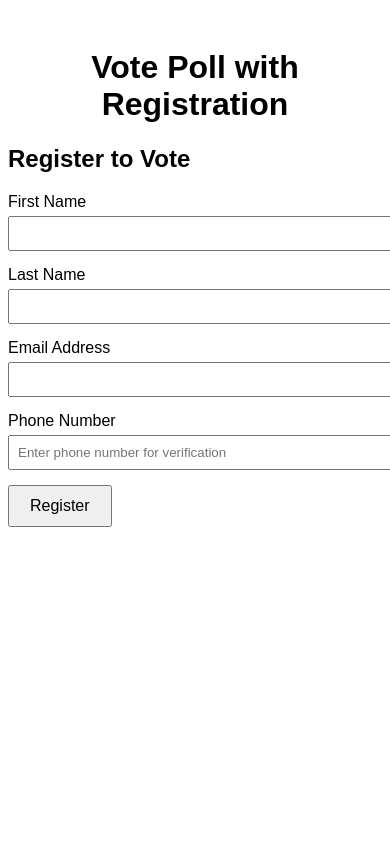
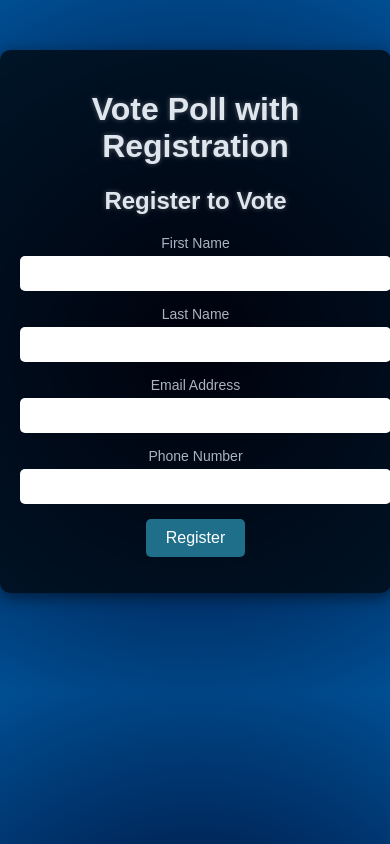
Before and after one commit to sakanayakedo/vote-poll, a plain HTML site: page index.html in a window 390 px wide. Drawn offline with Linux system fonts and the light colour scheme.

Commit message:
Update index.html

```diff
--- a/index.html
+++ b/index.html
@@ -5,41 +5,100 @@
     <meta name="viewport" content="width=device-width, initial-scale=1.0">
     <title>Vote Poll with Registration</title>
     <style>
+        /* General Styles */
         body {
             font-family: Arial, sans-serif;
             text-align: center;
-            padding-top: 20px;
+            margin: 0;
+            padding: 0;
+            color: #fff;
+            background: radial-gradient(circle, #000428, #004e92);
+            overflow: hidden;
         }
+
         .container {
             max-width: 400px;
-            margin: 0 auto;
-            text-align: left;
+            margin: 100px auto;
+            background: rgba(0, 0, 0, 0.7);
+            padding: 20px;
+            border-radius: 10px;
+            box-shadow: 0px 4px 15px rgba(0, 0, 0, 0.5);
         }
+
+        h1, h2 {
+            color: #e0e6ed;
+            text-shadow: 0px 0px 5px rgba(255, 255, 255, 0.3);
+        }
+
         .form-group {
             margin-bottom: 15px;
         }
+
         .form-group label {
             display: block;
+            color: #a9b3c1;
+            font-size: 14px;
             margin-bottom: 5px;
         }
+
         .form-group input {
             width: 100%;
-            padding: 8px;
+            padding: 10px;
+            border: none;
+            border-radius: 5px;
+            outline: none;
         }
+
         .button {
             font-size: 16px;
             padding: 10px 20px;
+            color: #fff;
+            background-color: #1f6f8b;
+            border: none;
+            border-radius: 5px;
             cursor: pointer;
+            transition: background-color 0.3s ease;
         }
-        #vote-section {
-            display: none;
+
+        .button:hover {
+            background-color: #278ea5;
+        }
+
+        /* Background Stars */
+        .stars {
+            position: absolute;
+            width: 1px;
+            height: 1px;
+            background: transparent;
+            box-shadow: 1000px 2000px #ffffff, 2000px 1000px #ffffff, 3000px 1500px #ffffff;
+            animation: twinkling 2s infinite;
+        }
+
+        /* Background Star Animation */
+        @keyframes twinkling {
+            0%, 100% {
+                opacity: 0.5;
+            }
+            50% {
+                opacity: 1;
+            }
+        }
+
+        /* Responsive adjustments */
+        @media (max-width: 480px) {
+            .container {
+                width: 90%;
+                margin-top: 50px;
+            }
         }
     </style>
 </head>
 <body>
-    <h1>Vote Poll with Registration</h1>
+    <div class="stars"></div>
 
     <div class="container">
+        <h1>Vote Poll with Registration</h1>
+
         <div id="registration-section">
             <h2>Register to Vote</h2>
             <div class="form-group">
@@ -56,23 +115,13 @@
             </div>
             <div class="form-group">
                 <label for="phone">Phone Number</label>
-                <input type="text" id="phone" placeholder="Enter phone number for verification" required>
+                <input type="text" id="phone" required>
             </div>
-            <button class="button" onclick="sendVerificationCode()">Register</button>
-            <p id="verificationMessage"></p>
+            <button class="button" onclick="register()">Register</button>
+            <p id="registrationMessage"></p>
         </div>
 
-        <div id="verification-section" style="display: none;">
-            <h2>Enter Verification Code</h2>
-            <div class="form-group">
-                <label for="verificationCode">Verification Code</label>
-                <input type="text" id="verificationCode" required>
-            </div>
-            <button class="button" onclick="verifyCode()">Verify Code</button>
-            <p id="codeMessage"></p>
-        </div>
-
-        <div id="vote-section">
+        <div id="vote-section" style="display: none;">
             <h2>Who would you like to vote for?</h2>
             <button class="button" onclick="submitVote('Option 1')">Option 1</button>
             <button class="button" onclick="submitVote('Option 2')">Option 2</button>
```
